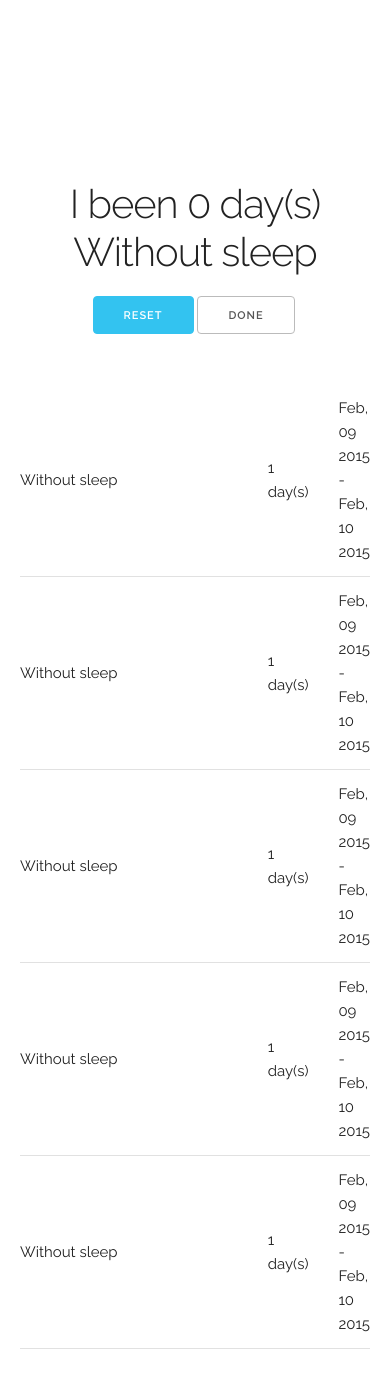
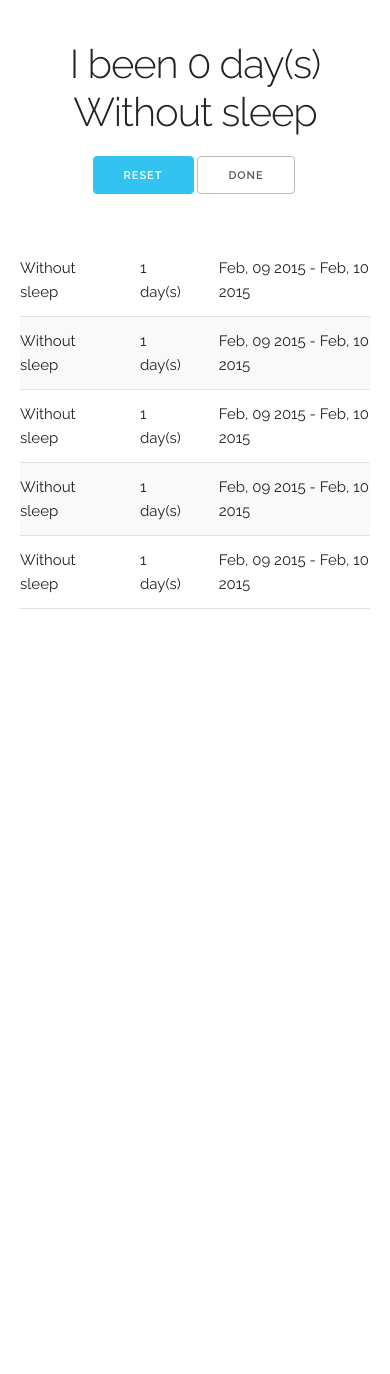
Before and after one commit to DRistau/ihavebeendays, a Django app: template ibeendays/templates/home.html in a window 390 px wide. After the commit the page ends 609 px from the top, so only its background shows below. Run offline with Django 3.2, Linux system fonts and the light colour scheme; the template is opened without the code that fills it, so the values that code supplies are empty.

Commit message:
Let's use some Mobile First philosophy

```diff
--- a/ibeendays/sass/partials/_cover.scss
+++ b/ibeendays/sass/partials/_cover.scss
@@ -1,5 +1,9 @@
 .cover {
-  margin: 180px 0 40px 0;
+  margin: 40px 0;
+
+  @include desktop {
+    margin-top: 180px;
+  }
 }
 
 .cover-title {
--- a/ibeendays/sass/partials/_tasks-done.scss
+++ b/ibeendays/sass/partials/_tasks-done.scss
@@ -1,3 +1,14 @@
+.tasks-done-table tr:nth-child(2n) {
+  background: #f9f9f9;
+}
+
 .tasks-done-label {
-  width: 70%;
+  width: 30%;
+
+  @include tablet {
+    width: 60%;
+  }
+  @include desktop {
+    width: 70%;
+  }
 }
--- a/ibeendays/sass/styles.scss
+++ b/ibeendays/sass/styles.scss
@@ -1,2 +1,5 @@
+@import "variables";
+@import "mixins";
+
 @import "partials/cover";
 @import "partials/tasks-done";
--- a/ibeendays/static/css/styles.css
+++ b/ibeendays/static/css/styles.css
@@ -1,5 +1,8 @@
 .cover {
-  margin: 180px 0 40px 0; }
+  margin: 40px 0; }
+  @media (min-width: 1024px) {
+    .cover {
+      margin-top: 180px; } }
 
 .cover-title {
   text-align: center; }
@@ -11,5 +14,14 @@
   margin: 0 auto;
   max-width: 205px; }
 
+.tasks-done-table tr:nth-child(2n) {
+  background: #f9f9f9; }
+
 .tasks-done-label {
-  width: 70%; }
+  width: 30%; }
+  @media (min-width: 768px) and (max-width: 1023px) {
+    .tasks-done-label {
+      width: 60%; } }
+  @media (min-width: 1024px) {
+    .tasks-done-label {
+      width: 70%; } }
--- a/ibeendays/templates/home.html
+++ b/ibeendays/templates/home.html
@@ -31,7 +31,7 @@
         </div>
 
         <div class="tasks-done">
-            <table class="u-full-width">
+            <table class="tasks-done-table u-full-width">
                 <tbody>
                     <tr>
                         <td class="tasks-done-label">Without sleep</td>
```
